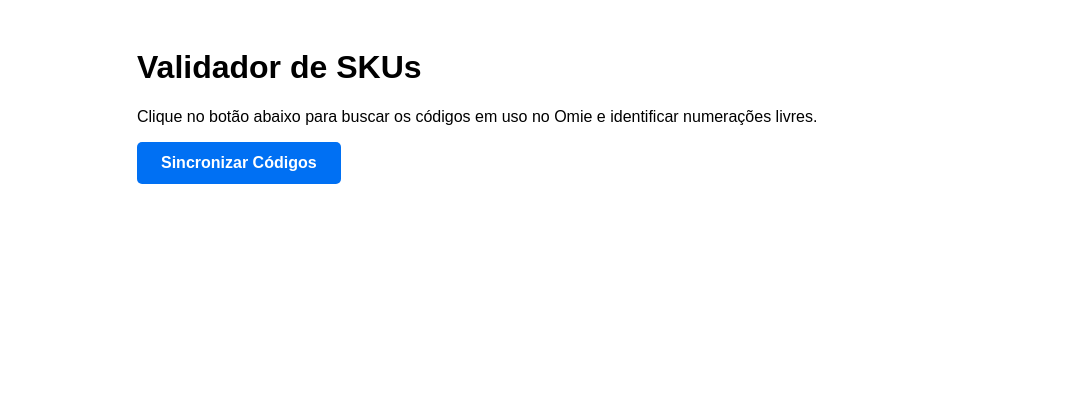
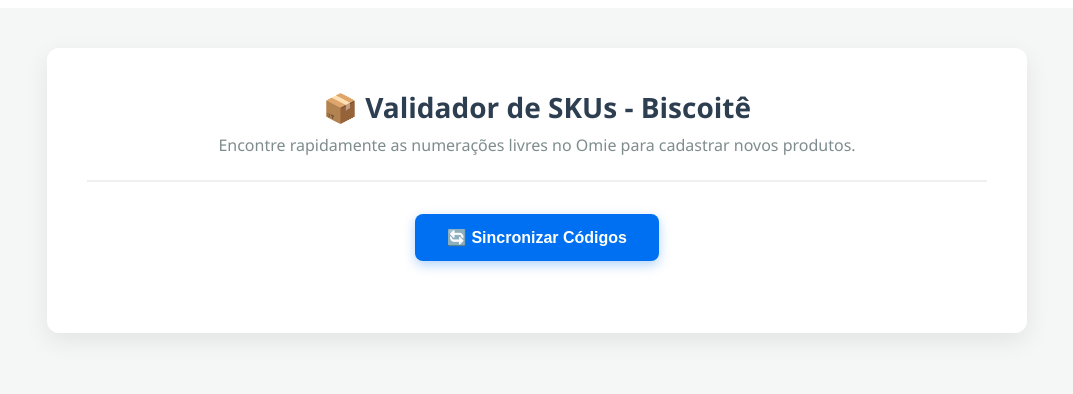
Before and after one commit to Suporte-Biscoite/skbiscoite, a React (Vite) app: page / in a window 1280 px wide. Shown: the top 394 px of the page, without its empty margins (103-1176 px from the left). Built offline with nearby package versions, Linux system fonts and the light colour scheme.

Commit message:
Melhora o visual do front-end

```diff
--- a/src/App.jsx
+++ b/src/App.jsx
@@ -5,11 +5,9 @@ function App() {
   const [carregando, setCarregando] = useState(false);
   const [erro, setErro] = useState(null);
 
-  // Função que recebe a lista crua de códigos e encontra os "buracos"
   const processarCodigos = (codigosBrutos) => {
     const grupos = {};
 
-    // 1. Agrupar códigos pelos 4 primeiros dígitos (prefixo)
     codigosBrutos.forEach(codigo => {
       if (codigo.length === 7) {
         const prefixo = codigo.substring(0, 4);
@@ -24,9 +22,7 @@ function App() {
 
     const resultadoFinal = [];
 
-    // 2. Encontrar os números faltando em cada grupo
     for (const prefixo in grupos) {
-      // Ordena os finais do menor para o maior
       const sufixos = grupos[prefixo].sort((a, b) => a - b);
       const gaps = [];
 
@@ -34,10 +30,8 @@ function App() {
         const minimo = sufixos[0];
         const maximo = sufixos[sufixos.length - 1];
 
-        // Varre do menor até o maior número procurando quem não está na lista
         for (let i = minimo + 1; i < maximo; i++) {
           if (!sufixos.includes(i)) {
-            // Se achou um gap, formata com zeros à esquerda (ex: de 5 vira 005)
             const gapFormatado = String(i).padStart(3, '0');
             gaps.push(`${prefixo}${gapFormatado}`);
           }
@@ -51,7 +45,6 @@ function App() {
       });
     }
 
-    // Ordena a tela para o menor prefixo aparecer primeiro
     resultadoFinal.sort((a, b) => a.prefixo.localeCompare(b.prefixo));
     setDadosGaps(resultadoFinal);
   };
@@ -60,7 +53,6 @@ function App() {
     setCarregando(true);
     setErro(null);
     try {
-      // Bate no back-end da Vercel
       const resposta = await fetch('/api/codigos');
 
       if (!resposta.ok) {
@@ -78,59 +70,85 @@ function App() {
   };
 
   return (
-    <div style={{ fontFamily: 'sans-serif', padding: '20px', maxWidth: '800px', margin: '0 auto' }}>
-      <h1>Validador de SKUs</h1>
-      <p>Clique no botão abaixo para buscar os códigos em uso no Omie e identificar numerações livres.</p>
+    <div style={{ minHeight: '100vh', backgroundColor: '#f4f7f6', padding: '40px 20px', fontFamily: '"Segoe UI", Roboto, Helvetica, Arial, sans-serif' }}>
 
-      {/* Botão que controla a requisição */}
+      {/* Container Principal */}
+      <div style={{ maxWidth: '900px', margin: '0 auto', backgroundColor: '#ffffff', borderRadius: '12px', boxShadow: '0 8px 24px rgba(0,0,0,0.08)', padding: '40px' }}>
+
+        {/* Cabeçalho */}
+        <div style={{ textAlign: 'center', borderBottom: '2px solid #f0f0f0', paddingBottom: '24px', marginBottom: '32px' }}>
+          <h1 style={{ color: '#2c3e50', margin: '0 0 8px 0', fontSize: '28px' }}>📦 Validador de SKUs - Biscoitê</h1>
+          <p style={{ color: '#7f8c8d', margin: 0, fontSize: '16px' }}>Encontre rapidamente as numerações livres no Omie para cadastrar novos produtos.</p>
+        </div>
+
+        {/* Área do Botão */}
+        <div style={{ textAlign: 'center', marginBottom: '32px' }}>
           <button
             onClick={buscarDoOmie}
             disabled={carregando}
             style={{
-          padding: '12px 24px',
-          backgroundColor: carregando ? '#ccc' : '#0070f3',
-          color: carregando ? '#666' : 'white',
+              padding: '14px 32px',
+              backgroundColor: carregando ? '#bdc3c7' : '#0070f3',
+              color: 'white',
               border: 'none',
-          borderRadius: '5px',
-          cursor: carregando ? 'not-allowed' : 'pointer',
+              borderRadius: '8px',
+              cursor: carregando ? 'wait' : 'pointer',
               fontSize: '16px',
-          fontWeight: 'bold'
+              fontWeight: '600',
+              transition: 'background-color 0.2s',
+              boxShadow: carregando ? 'none' : '0 4px 12px rgba(0, 112, 243, 0.3)'
             }}
           >
-        {carregando ? 'Sincronizando com Omie...' : 'Sincronizar Códigos'}
+            {carregando ? '⏳ Sincronizando com Omie...' : '🔄 Sincronizar Códigos'}
           </button>
+        </div>
 
+        {/* Mensagem de Erro */}
         {erro && (
-        <div style={{ color: 'red', marginTop: '20px', padding: '10px', backgroundColor: '#ffe6e6', borderRadius: '5px' }}>
+          <div style={{ backgroundColor: '#fee2e2', borderLeft: '4px solid #ef4444', color: '#b91c1c', padding: '16px', borderRadius: '4px', marginBottom: '24px' }}>
             <strong>Aviso:</strong> {erro}
           </div>
         )}
 
-      {/* Tabela de Resultados */}
+        {/* Resultados */}
         {!carregando && dadosGaps.length > 0 && (
-        <div style={{ marginTop: '30px' }}>
-          <h2>Números Disponíveis (Gaps):</h2>
+          <div>
+            <h2 style={{ color: '#34495e', fontSize: '20px', marginBottom: '20px' }}>Resultados da Análise:</h2>
+
+            <div style={{ display: 'grid', gap: '20px' }}>
               {dadosGaps.map((grupo) => (
-            <div key={grupo.prefixo} style={{ marginBottom: '20px', padding: '15px', border: '1px solid #eaeaea', borderRadius: '8px' }}>
-              <h3 style={{ margin: '0 0 10px 0' }}>
-                Prefixo: {grupo.prefixo} <span style={{ fontSize: '14px', color: '#666', fontWeight: 'normal' }}>({grupo.totalEmUso} em uso)</span>
+                <div key={grupo.prefixo} style={{ padding: '20px', border: '1px solid #e2e8f0', borderRadius: '10px', backgroundColor: '#f8fafc' }}>
+
+                  <div style={{ display: 'flex', justifyContent: 'space-between', alignItems: 'center', borderBottom: '1px solid #e2e8f0', paddingBottom: '12px', marginBottom: '16px' }}>
+                    <h3 style={{ margin: 0, color: '#0f172a', fontSize: '18px' }}>
+                      Prefixo: <span style={{ color: '#0070f3' }}>{grupo.prefixo}</span>
                     </h3>
+                    <span style={{ fontSize: '14px', color: '#64748b', backgroundColor: '#e2e8f0', padding: '4px 10px', borderRadius: '20px' }}>
+                      {grupo.totalEmUso} em uso
+                    </span>
+                  </div>
 
                   {grupo.gapsDisponiveis.length > 0 ? (
+                    <div>
+                      <p style={{ margin: '0 0 10px 0', fontSize: '14px', color: '#475569', fontWeight: '500' }}>SKUs Livres:</p>
                       <div style={{ display: 'flex', flexWrap: 'wrap', gap: '8px' }}>
                         {grupo.gapsDisponiveis.map(gap => (
-                    <span key={gap} style={{ backgroundColor: '#e6f7ff', border: '1px solid #91d5ff', padding: '4px 8px', borderRadius: '4px', fontSize: '14px' }}>
+                          <span key={gap} style={{ backgroundColor: '#dcfce7', color: '#166534', border: '1px solid #bbf7d0', padding: '6px 12px', borderRadius: '6px', fontSize: '15px', fontWeight: '600', letterSpacing: '0.5px' }}>
                             {gap}
                           </span>
                         ))}
                       </div>
+                    </div>
                   ) : (
-                <p style={{ color: '#888', margin: 0, fontSize: '14px' }}>Nenhum gap disponível nesta sequência.</p>
+                    <p style={{ color: '#94a3b8', margin: 0, fontSize: '14px', fontStyle: 'italic' }}>Nenhum intervalo livre encontrado nesta sequência.</p>
                   )}
+
                 </div>
               ))}
             </div>
+          </div>
         )}
+      </div>
     </div>
   );
 }
```
Lines whose indentation alone changed are shown as unchanged.
